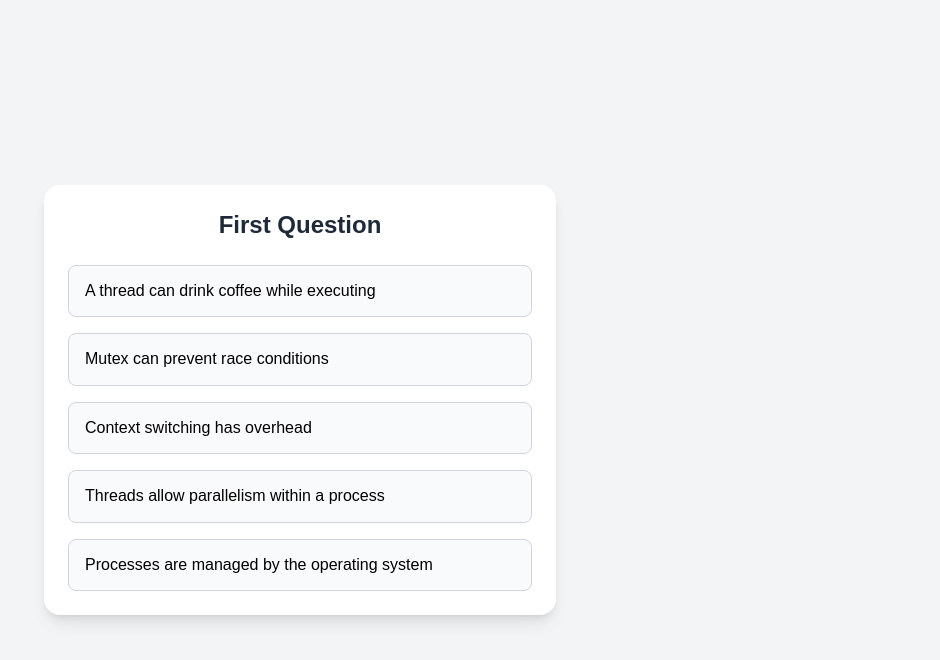
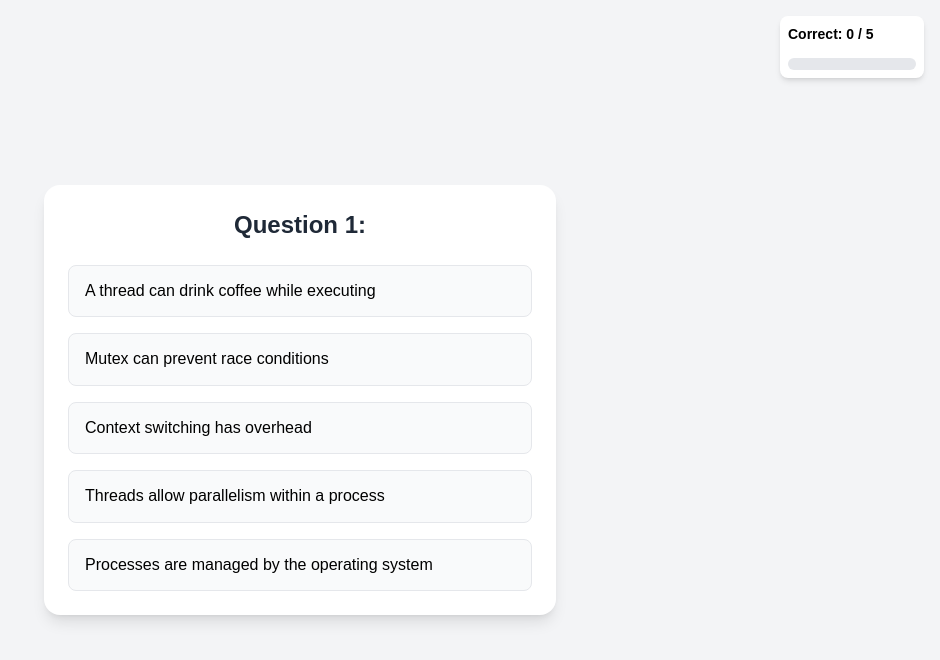
Before and after one commit to Besutodesuka/CulturalQuiz, a React (Vite) app: page /quiz in a window 1280 px wide. Shown: the top 660 px of the page, without its empty margins (340-1280 px from the left). Built offline with nearby package versions, Linux system fonts and the light colour scheme.

Commit message:
Revert "Reinterface and make the summary page functional"

```diff
--- a/src/pages/quiz.tsx
+++ b/src/pages/quiz.tsx
@@ -2,113 +2,79 @@ import React, { useState, useEffect } from 'react';
 import quizData from '../quizData.json';
 import { useNavigate } from 'react-router-dom';
 
-type Choice = {
-  value: string;
-  type: string;
-  score: number;
-  nextQuestionId: number;
-};
-
 type Question = {
   id: number;
   question: string;
-  options: Choice[]; // use the Choice type here
-  name?: string; // you can set this manually or derive it elsewhere
+  options: string[];
+  answer: string;
+  reason: string;
+  name: string; // this is not included in the json file
 };
 
 const Quiz: React.FC = () => {
   const [currentQuestion, setCurrentQuestion] = useState(0);
-  const [NextQuestionBuffer, setNextQuestion] = useState(0);
-  const [answers, setAnswers] = useState<{ [key: number]: Choice }>({});
-  const [shuffledOptions, setShuffledOptions] = useState<Choice[]>([]);
-
-  const [stack, setStack] = useState<number[]>([]);
-
-  const push = () => {
-    if (currentQuestion) {
-      setStack([...stack, currentQuestion]);
-    }
-  };
-
-  const pop = () => {
-    if (stack.length > 0) {
-      const newStack = [...stack];
-      const poppedItem = newStack.pop();
-      setStack(newStack);
-      return poppedItem
-    }
-    return 0
-  };
+  const [answers, setAnswers] = useState<{ [key: number]: string }>({});
+  const [shuffledOptions, setShuffledOptions] = useState<string[]>([]);
 
   const question: Question = quizData[currentQuestion];
   const navigate = useNavigate();
 
-  // shuffed question
   useEffect(() => {
     // Shuffle choices only when the question changes
     setShuffledOptions([...question.options].sort(() => Math.random() - 0.5));
   }, [currentQuestion]);
 
-  useEffect(() => {
-    console.log("Answers state updated:", answers);
-  }, [answers]);
-
-
-  // answer handler
-  const handleAnswer = (selectedOption: Choice) => {
-    const nextId = selectedOption.nextQuestionId;
-    const nextIndex = quizData.findIndex((q) => q.id === nextId);
-    setNextQuestion(nextIndex);
+  const handleAnswer = (answer: string) => {
     setAnswers((prev) => ({
       ...prev,
-      [currentQuestion]: selectedOption,
+      [currentQuestion]: answer, // Store answer for the current question
     }));
+
+    // If the answer is correct, automatically go to the next question
+    if (answer === question.answer) {
+      setTimeout(() => {
+        setCurrentQuestion((prev) => (prev + 1) % quizData.length);
+      }, 100); // Delay before moving to next question
+    }
+
   };
 
   const nextQuestion = () => {
-    // Navigate to the next question after a small delay
-    setTimeout(() => {
-      if (NextQuestionBuffer !== -1) {
-        push();
-        setCurrentQuestion(NextQuestionBuffer);
-      } else {
-        // End of quiz or invalid nextQuestionId
-        navigate('/summary', { state: { answerLogs: Object.values({ ...answers}) } });
-      }
-    }, 300); // Optional delay for UX
+    const is_ended = currentQuestion+1 == quizData.length
+    // console.log(currentQuestion)
+    if(is_ended){
+      navigate('/summary');
+    } else
+    {
+      setCurrentQuestion((prev) => (prev + 1) % quizData.length);
+    }
   };
 
   const prevQuestion = () => {
-    const prevId = pop();
-    setNextQuestion(currentQuestion);
-    setCurrentQuestion(prevId);
+    setCurrentQuestion((prev) => (prev - 1 + quizData.length) % quizData.length);
   };
 
   // Calculate score in real-time
-  // const correctAnswers = Object.keys(answers).reduce(
-  //   (total, key) =>
-  //     answers[parseInt(key)]?.value === quizData[parseInt(key)].answer
-  //       ? total + 1
-  //       : total,
-  //   0
-  // );
-
+  const correctAnswers = Object.keys(answers).reduce(
+    (total, key) => (answers[parseInt(key)] === quizData[parseInt(key)].answer ? total + 1 : total),
+    0
+  );
 
   // Calculate progress
-  // const progress = ((correctAnswers / quizData.length) * 100).toFixed(1);
+  const progress = ((correctAnswers / quizData.length) * 100).toFixed(1);
 
   return (
     <div className="min-h-screen flex flex-col items-center justify-center bg-gray-100 p-6 relative">
       {/* Progress Bar on Top Right */}
-      {/* <div className="absolute top-4 right-4 bg-white shadow-md p-2 rounded-lg"> */}
-        {/* <p className="text-sm font-semibold">Correct: {correctAnswers} / {quizData.length}</p>
+      <div className="absolute top-4 right-4 bg-white shadow-md p-2 rounded-lg">
+        <p className="text-sm font-semibold">Correct: {correctAnswers} / {quizData.length}</p>
         <div className="w-32 bg-gray-200 h-3 rounded-lg mt-1">
           <div
             className="bg-green-500 h-3 rounded-lg transition-all"
             style={{ width: `${progress}%` }}
           ></div>
-        </div> */}
-      {/* </div> */}
+        </div>
+      </div>
 
       <div className="bg-white shadow-lg rounded-2xl p-6 max-w-lg w-full">
         <h1 className="text-2xl font-bold text-gray-800 mb-6 text-center">
@@ -117,30 +83,29 @@ const Quiz: React.FC = () => {
         <div className="space-y-4">
           {shuffledOptions.map((option) => (
             <button
-              key={option.value}
+              key={option}
               onClick={() => handleAnswer(option)}
-              className={`p-4 w-full text-left border rounded-lg transition-all duration-300
-             ${answers[currentQuestion]?.value === option.value
-                  ? 'bg-blue-200 border-blue-500' // Selected = blue
-                  : 'bg-gray-50 hover:bg-gray-200 border-gray-300' // Unselected = gray + hover
+              className={`p-4 w-full text-left border rounded-lg transition-all duration-300 ${answers[currentQuestion] === option
+                  ? option === question.answer
+                    ? 'bg-green-200 border-green-400'
+                    : 'bg-red-200 border-red-400'
+                  : 'bg-gray-50 hover:bg-gray-200'
                 }`}
             >
-              {option.value}
+              {option}
             </button>
           ))}
-
         </div>
 
         {answers[currentQuestion] && (
           <div className="mt-6 p-4 border-t bg-gray-50 rounded-lg">
-            {/* {answers[currentQuestion]?.value === question.answer ? (
+            {answers[currentQuestion] === question.answer ? (
               <p className="text-green-600 font-medium">✅ Correct! {question.reason}</p>
             ) : (
               <p className="text-red-600 font-medium">
                 ❌ Incorrect. The correct answer is: <strong>{question.answer}</strong>. {question.reason}
               </p>
-            )} */}
-
+            )}
 
             <div className="mt-4 flex justify-between">
               <button
--- a/src/pages/summary.tsx
+++ b/src/pages/summary.tsx
@@ -64,15 +64,10 @@ export default function Summary() {
     const [error, setError] = useState<string | null>(null);
     const [guessSubmitted, setGuessSubmitted] = useState(false);
     // Safely access answer logs from location state
-    const answerLogs: Choice[] | undefined = location.state?.answerLogs;
+    // const answerLogs: Choice[] | undefined = location.state?.answerLogs; //set undefined on dev
 
-    if (!answerLogs || answerLogs.length === 0) {
-        setError("No answer logs found. Please complete the quiz first.");
-        setIsLoading(false);
-        return;
-    }
     // this is just for demo
-    // const answerLogs = [];
+    const answerLogs = [];
 
     useEffect(() => {
         if ((answerLogs && answerLogs.length > 0) || true) { // remove if the choice schema is availiable
--- a/src/quizData.json
+++ b/src/quizData.json
@@ -1,110 +1,67 @@
 [
   {
     "id": 1,
-    "question": "First Question",
+    "question": "Question 1:",
     "options": [
-      {
-        "value": "A thread can drink coffee while executing",
-        "type": "P",
-        "score": 1,
-        "nextQuestionId": 3
-      },
-      {
-        "value": "Processes are managed by the operating system",
-        "type": "IC",
-        "score": 1,
-        "nextQuestionId": 2
-      },
-      {
-        "value": "Threads allow parallelism within a process",
-        "type": "MF",
-        "score": 1,
-        "nextQuestionId": 2
-      },
-      {
-        "value": "Context switching has overhead",
-        "type": "UA",
-        "score": 1,
-        "nextQuestionId": 2
-      },
-      {
-        "value": "Mutex can prevent race conditions",
-        "type": "SL",
-        "score": 1,
-        "nextQuestionId": 2
-      }
-    ]
+      "A thread can drink coffee while executing",
+      "Processes are managed by the operating system",
+      "Threads allow parallelism within a process",
+      "Context switching has overhead",
+      "Mutex can prevent race conditions"
+    ],
+    "answer": "A thread can drink coffee while executing",
+    "reason": "Threads are not physical beings and cannot consume beverages. They're units of execution, not interns."
   },
   {
     "id": 2,
-    "question": "Second Question",
+    "question": "Question 2:",
     "options": [
-      {
-        "value": "A thread can drink coffee while executing",
-        "type": "IR",
-        "score": 1,
-        "nextQuestionId": 3
-      },
-      {
-        "value": "Processes are managed by the operating system",
-        "type": "P",
-        "score": 1,
-        "nextQuestionId": 3
-      },
-      {
-        "value": "Threads allow parallelism within a process",
-        "type": "IC",
-        "score": 1,
-        "nextQuestionId": 3
-      },
-      {
-        "value": "Context switching has overhead",
-        "type": "MF",
-        "score": 1,
-        "nextQuestionId": 3
-      },
-      {
-        "value": "Mutex can prevent race conditions",
-        "type": "UA",
-        "score": 1,
-        "nextQuestionId": 3
-      }
-    ]
+      "The CPU runs only on solar power",
+      "Processes can be blocked while waiting for I/O",
+      "Threads are lighter weight than processes",
+      "Thread switching is usually faster than process switching",
+      "Deadlock can occur when processes wait on each other"
+    ],
+    "answer": "The CPU runs only on solar power",
+    "reason": "CPUs require electrical power and do not run on solar energy unless the entire machine is powered by a solar-powered source."
   },
   {
     "id": 3,
-    "question": "Third Question",
+    "question": "Question 3:",
     "options": [
-      {
-        "value": "A thread can drink coffee while executing",
-        "type": "IR",
-        "score": 1,
-        "nextQuestionId": -1
-      },
-      {
-        "value": "Processes are managed by the operating system",
-        "type": "P",
-        "score": 1,
-        "nextQuestionId": -1
-      },
-      {
-        "value": "Threads allow parallelism within a process",
-        "type": "IC",
-        "score": 1,
-        "nextQuestionId": -1
-      },
-      {
-        "value": "Context switching has overhead",
-        "type": "MF",
-        "score": 1,
-        "nextQuestionId": -1
-      },
-      {
-        "value": "Mutex can prevent race conditions",
-        "type": "UA",
-        "score": 1,
-        "nextQuestionId": -1
-      }
-    ]
+      "Semaphores help with process synchronization",
+      "Threads can be created within a process",
+      "Operating systems are sentient beings",
+      "Processes can be in a waiting state",
+      "Multithreading improves CPU utilization"
+    ],
+    "answer": "Operating systems are sentient beings",
+    "reason": "OSes are complex programs, not living entities with emotions or consciousness."
+  },
+  {
+    "id": 4,
+    "question": "Question 4:",
+    "options": [
+      "Virtual memory allows programs to use more memory than physically available",
+      "Threads can share data with each other",
+      "An OS can schedule processes using round-robin",
+      "A process can teleport to another computer without network",
+      "Interrupts help handle asynchronous events"
+    ],
+    "answer": "A process can teleport to another computer without network",
+    "reason": "Processes can't 'teleport'—communication between machines requires a network or explicit transfer methods like RPC or distributed systems."
+  },
+  {
+    "id": 5,
+    "question": "Question 5:",
+    "options": [
+      "Thread starvation is a scheduling issue",
+      "Kernel mode gives access to privileged instructions",
+      "Users can download more RAM",
+      "Paging divides memory into fixed-size pages",
+      "Swapping helps manage memory"
+    ],
+    "answer": "Users can download more RAM",
+    "reason": "RAM is hardware. You cannot download physical memory through the internet."
   }
 ]
```
Also changed, not shown: 1 other file (tests, documents, lock files or other folders).
